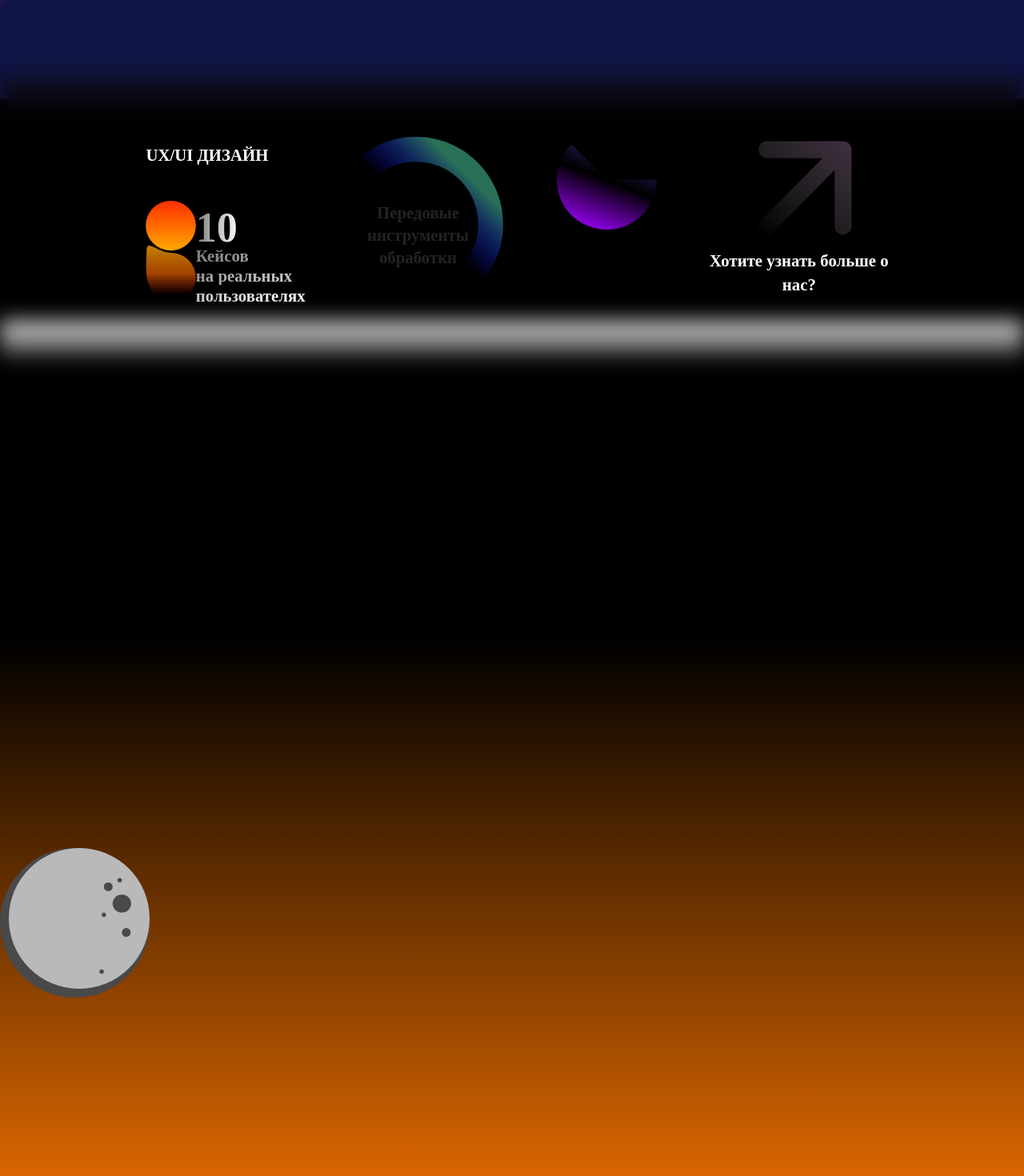
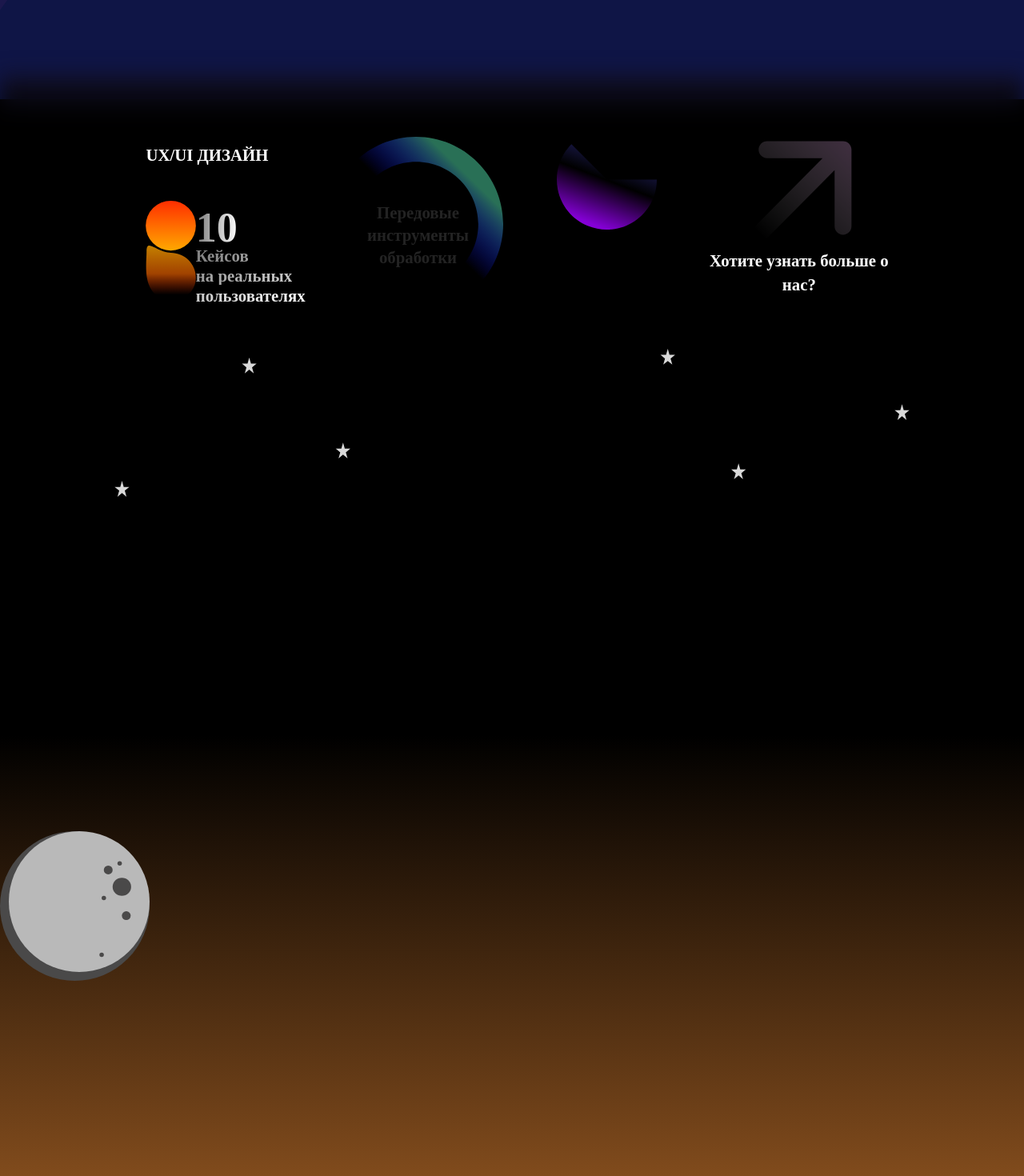
Before and after one commit to PavelMosolov79/new-site-company, a Next.js app: page / in a window 1280 px wide. Shown: the part 660-2130 px from the top of the page at 80% size. Built offline with nearby package versions, Linux system fonts and the light colour scheme.

Commit message:
New commit

```diff
--- a/src/mainPage/MainPage/aboutSection/AboutSection.jsx
+++ b/src/mainPage/MainPage/aboutSection/AboutSection.jsx
@@ -14,8 +14,15 @@ const AboutSection = ({ func }) => {
     <div className="about">
       {/* <div className="about__container-rectangle__after"></div> */}
       {/* <div className="about__container-rectangle__before"></div> */}
+      <div className="about__star">
+        <img src="./star.svg"/>
+      </div>
       <div className="about__moon">
         <img src="./moon.svg"/>
+      </div>
+
+      <div className="about__sun">
+        <img src="./sun.svg"/>
       </div>
     </div>
   );
--- a/src/mainPage/MainPage/aboutSection/AboutSectionDesctop.css
+++ b/src/mainPage/MainPage/aboutSection/AboutSectionDesctop.css
@@ -46,8 +46,8 @@
         overflow: hidden;
         /* display: block; */
         width: 100%;
-        height: 300vh;
-        background: linear-gradient(180deg, #000 15.10%, #F70 47.92%, #FFC879 76.56%, #1D83BC 99.99%, #1D83BC 100%);
+        height: 400vh;
+        background: linear-gradient(180deg, #000 15.10%, rgb(245, 143, 54) 47.92%, #FFC879 76.56%, #1D83BC 99.99%, #1D83BC 100%);
     }
 
     .about__container{
@@ -63,11 +63,33 @@
         /* margin-right: 100px; */
         /* position: absolute; */
         z-index: 1;
-        margin-top: calc(var(--index) * 30);
-        animation: RotationOne 20s infinite linear;
+        position: relative;
+        margin-top: calc(var(--index) * 20);
+        animation: RotationOne 15s infinite linear;
     }
 
     .about__moon img{
+        width: calc(var(--index) * 9);
+        height: calc(var(--index) * 9);
+    }
+
+    .about__star{
+        z-index: 2;
+        position: relative;
+    }
+
+    .about__star img{
+        width: 100%;
+        height: calc(var(--index) * 9);
+    }
+
+    .about__sun{
+        z-index: 1;
+        margin-top: calc(var(--index) * 45);
+        animation: RotationTwo 15s infinite linear;
+    }
+
+    .about__sun img{
         width: calc(var(--index) * 9);
         height: calc(var(--index) * 9);
     }
--- a/src/mainPage/MainPage/blocksSection/BlocksSectionDesctop.css
+++ b/src/mainPage/MainPage/blocksSection/BlocksSectionDesctop.css
@@ -289,15 +289,4 @@
         height: calc(var(--index) * 15);
         animation: RotationTwo 5s infinite linear;
     }
-
-    .blocks::before{
-        background-color: #FFFFFF;
-        content: " ";
-        background: linear-gradient(#ffffff 0%, rgb(0, 0, 0) 100%);
-        width: 100%;
-        height: 50px;
-        bottom: calc(var(--index) * -15);
-        filter: blur(13px);
-        position: absolute;
-    }
 }
```
Also changed, not shown: public/star.svg (added), public/sun.svg (added).
